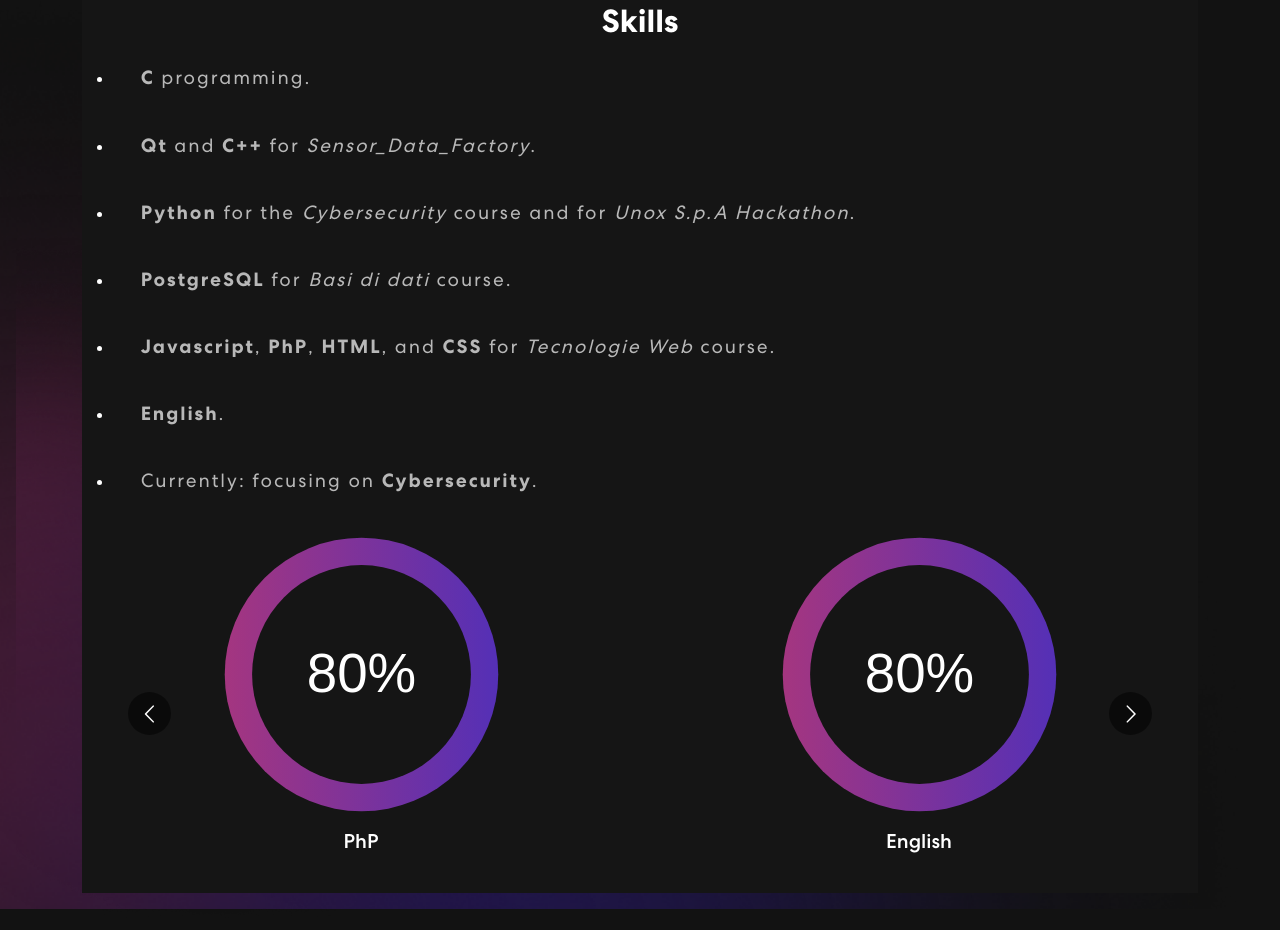
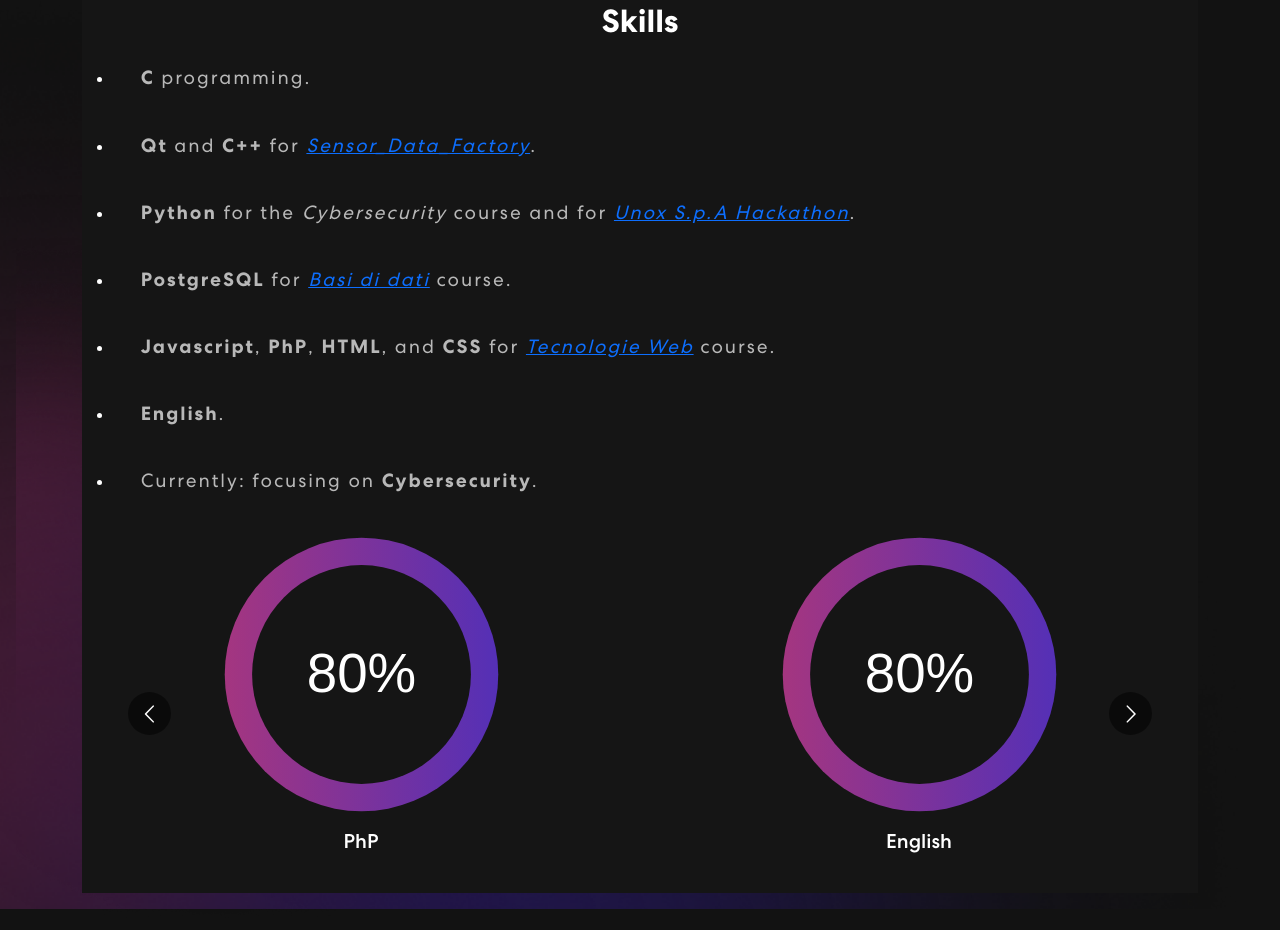
Before and after one commit to tiozzom4tteo/Portfolio, a React (Create React App) app: page / in a window 1280 px wide. Shown: the part 1340-2270 px from the top of the page. Built offline with nearby package versions, Linux system fonts and the light colour scheme.

Commit message:
add link skills

```diff
--- a/src/App.css
+++ b/src/App.css
@@ -157,7 +157,6 @@ p.danger {
   #profile-photo {
     margin-top: 1em;
   }
-
 }
 
 
--- a/src/components/Skills.js
+++ b/src/components/Skills.js
@@ -59,24 +59,47 @@ export const Skills = () => {
                 </li>
                 <li className="university-skills">
                   <p>
-                    <b>Qt</b> and <b>C++</b> for <em>Sensor_Data_Factory</em>.{" "}
+                    <b>Qt</b> and <b>C++</b> for{" "}
+                    <em>
+                      <a href="https://github.com/tiozzom4tteo/Sensor_Data_Factory/blob/main/README.md">
+                        Sensor_Data_Factory
+                      </a>
+                    </em>
+                    .{" "}
                   </p>
                 </li>
                 <li className="university-skills">
                   <p>
                     <b>Python</b> for the <em>Cybersecurity</em> course and for{" "}
-                    <em>Unox S.p.A Hackathon</em>.
+                    <em>
+                      <a href="https://github.com/tiozzom4tteo/UNOX-Hackathon">
+                        Unox S.p.A Hackathon
+                      </a>
+                    </em>
+                    .
                   </p>
                 </li>
                 <li className="university-skills">
                   <p>
-                    <b>PostgreSQL</b> for <em>Basi di dati</em> course.
+                    <b>PostgreSQL</b> for{" "}
+                    <em>
+                      <a href="https://github.com/tiozzom4tteo/Park-North-Italy-Srl">
+                        Basi di dati
+                      </a>
+                    </em>{" "}
+                    course.
                   </p>
                 </li>
                 <li className="university-skills">
                   <p>
                     <b>Javascript</b>, <b>PhP</b>, <b>HTML</b>, and <b>CSS</b>{" "}
-                    for <em>Tecnologie Web</em> course.
+                    for{" "}
+                    <em>
+                      <a href="https://github.com/tiozzom4tteo/TecWeb/tree/master">
+                        Tecnologie Web
+                      </a>
+                    </em>{" "}
+                    course.
                   </p>
                 </li>
                 <li className="university-skills">
```
